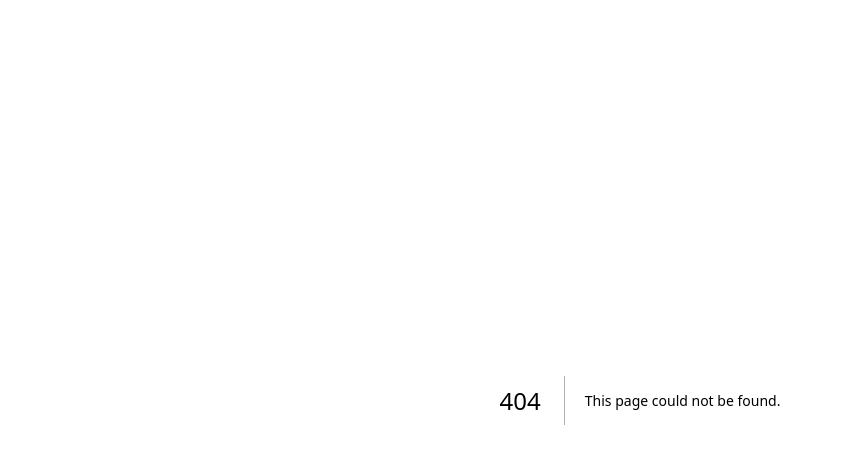
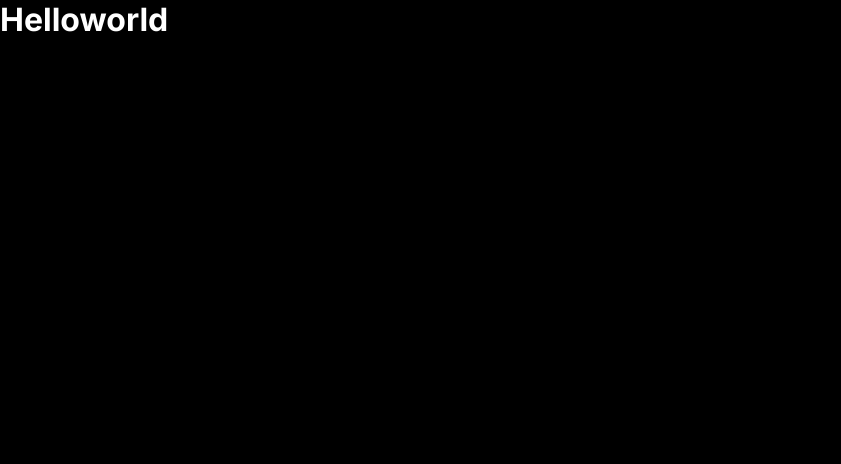
Before and after one commit to guillemsenabre/WilliamsLearning, a Next.js app in the folder Frontend/wlearning/: page /mathematics in a window 1280 px wide. Before the commit this address had no page. Shown: the top 464 px of the page, without its empty margins (0-841 px from the left). Built offline with nearby package versions, Linux system fonts and the light colour scheme.

Commit message:
feat: First page!

```diff
--- a/Frontend/wlearning/app/containers/mainBodyContainer.tsx
+++ b/Frontend/wlearning/app/containers/mainBodyContainer.tsx
@@ -6,7 +6,7 @@ let cardData = [
     field: "Mathematics",
     description:
       "Mathematics is the abstract science of numbers, quantity, and space. It is a fundamental tool used in many fields of study, including physics, engineering, computer science, economics, and finance. Mathematics provides a language for describing relationships, patterns, and structures in the world around us.  Through the study of mathematics, we develop critical thinking skills, problem-solving abilities, and the ability to analyze complex systems.",
-    link: "/math", // Adjust route based on your setup
+    link: "/mathematics", // Adjust route based on your setup
   },
   {
     field: "Physics",
--- /dev/null
+++ b/Frontend/wlearning/app/mathematics/page.tsx
@@ -0,0 +1,11 @@
+import styles from "../../../styles/page.module.css"
+
+const Maths: React.FC = () => {
+  return (
+    <main>
+      <h1>Helloworld</h1>
+    </main>
+  );
+}
+
+export default Maths;
```
